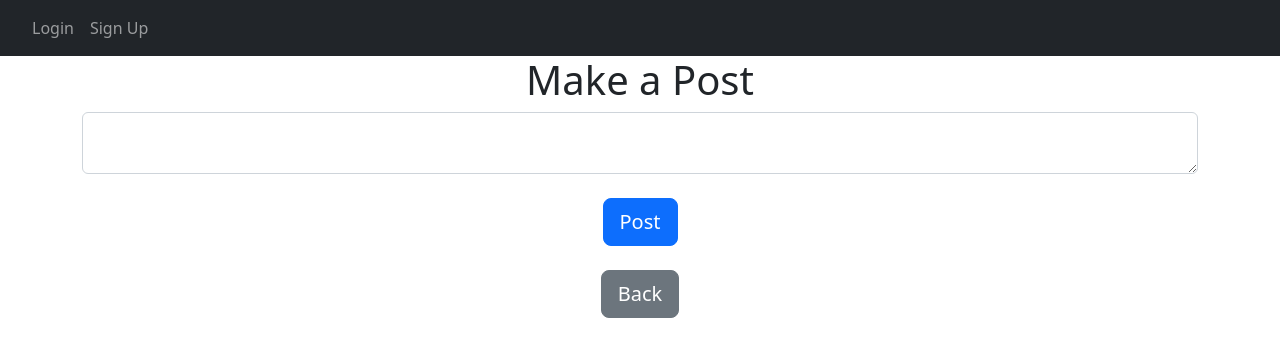
After one commit to cent-dxv/Flask_102-A-Simple-Blog-Website-c-, a Flask app: template service/templates/create_post.html in a window 1280 px wide. The commit adds this page. Shown: the top 357 px of the page. Run offline with Flask 2, Linux system fonts and the light colour scheme; the template is opened without the code that fills it, so the values that code supplies are empty.

Commit message:
creteting post statrted

```diff
--- a/service/auth.py
+++ b/service/auth.py
@@ -27,7 +27,7 @@ def login():
             flash("user dose not  exist" , category='erorr')
 
 
-    return render_template('login.html')
+    return render_template('login.html', user = current_user)
 
 
 @auth.route("/logout")
@@ -70,4 +70,4 @@ def sign_up():
             flash(f" we'r gald to see you {username} ")
             redirect('/')
 
-    return render_template('sign-up.html')
+    return render_template('sign-up.html',user = current_user)
--- a/service/templates/base.html
+++ b/service/templates/base.html
@@ -28,9 +28,13 @@
             </button>
             <div class="collapse navbar-collapse" id="navbar">
               <div class="navbar-nav">
+                {% if user.is_authenticated %}
                 <a class="nav-item nav-link" href="/home">Home</a>
+                <a class="nav-item nav-link" href="/logout">logout</a>
+                {% else %}
                 <a class="nav-item nav-link" href="/login">Login</a>
                 <a class="nav-item nav-link" href="/sign-up">Sign Up</a>
+                {% endif %}
               </div>
             </div>
           </div>
--- /dev/null
+++ b/service/templates/create_post.html
@@ -0,0 +1,20 @@
+{% extends "base.html" %} {% block title %} create blog{% endblock %}
+
+{% block content
+    %}
+    <h1 align="center">Make a Post</h1>
+
+    <form method="POST">
+      <textarea name="text" id="text" class="form-control"></textarea>
+      <br />
+      <div align="center">
+        <button type="submit" class="btn btn-lg btn-primary">Post</button>
+      </div>
+    </form>
+    <br />
+    <div align="center">
+      <a href="/home"
+        ><button type="button" class="btn btn-lg btn-secondary">Back</button></a
+      >
+    </div>
+    {% endblock %}
--- a/service/templates/home.html
+++ b/service/templates/home.html
@@ -1,2 +1,2 @@
 {% extends "base.html" %} {% block title %}Home{% endblock %} {% block content%}
-wellcome {{ name.username }} {% endblock %}
+wellcome {{ user.username }} {% endblock %}
```
Also changed, not shown: service/view.py (+7 -1 lines).
